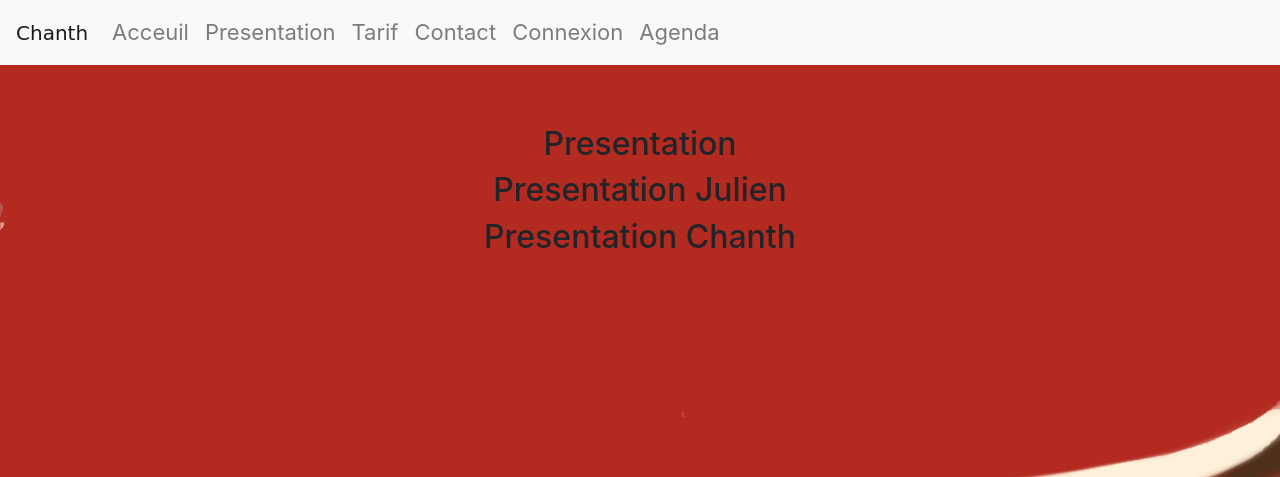
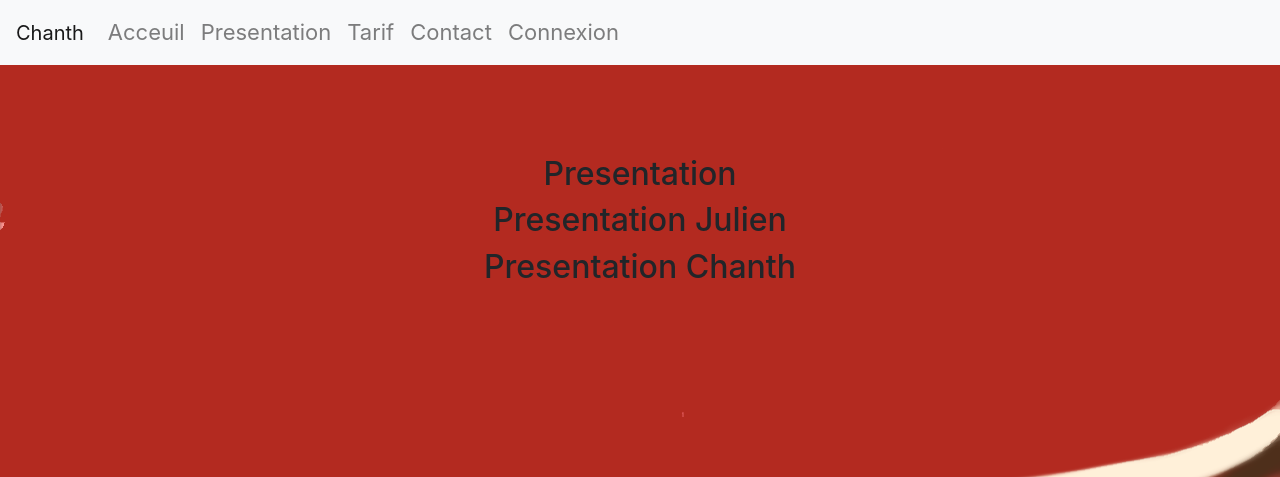
Before and after one commit to mubadara/Projet-auto-ecole-chanth, a Django app: page /about/ in a window 1280 px wide. Shown: the top 477 px of the page. Run offline with Django 5.2, Linux system fonts and the light colour scheme; data that the repository does not hold is empty; some libraries are stand-ins or nearby versions.

Commit message:
final commit

```diff
--- a/mysite/home/templates/pages/about.html
+++ b/mysite/home/templates/pages/about.html
@@ -11,19 +11,19 @@
     </head>
 <body>{% include 'pages/base.html' %}
     {% block content %}
-    <section style="text-align: center;">
+    <section class="container">
        <section>
-        <h2>Presentation</h2>
+        <h2 class="pres">Presentation</h2>
         <div id="main-about"></div>
     </section>
 
     <section>
-        <h2>Presentation Julien</h2>
+        <h2 class="pres">Presentation Julien</h2>
         <div id="about-julien"></div>
     </section>
 
     <section>
-        <h2>Presentation Chanth</h2>
+        <h2 class="pres">Presentation Chanth</h2>
         <div id="about-chanth"></div>
     </section>
     </section>
--- a/mysite/home/templates/pages/base.html
+++ b/mysite/home/templates/pages/base.html
@@ -33,9 +33,11 @@
                 <li class="nav-item">
                     <a class="nav-link" id="connexion" href="{% url 'Chanth:login' %}">Connexion</a>
                 </li>
+                {% if user.is_logged %}
                 <li class="nav-item">
                       <a class="nav-link" href="{% url 'Chanth:user_agenda' %}">Agenda</a>
                   </li>
+                {% endif %}
                   {% if user.is_staff %}
                 <li class="nav-item">
                     <a href="{% url 'admin:index' %}" class="nav-link" target="_blank">Admin</a>
--- a/mysite/home/templates/pages/index.html
+++ b/mysite/home/templates/pages/index.html
@@ -12,9 +12,9 @@
     {% include   'pages/base.html' %}
 
     {% block content %}
-    <div id="content">
-        <h2 style="text-align: center;">Presentation</h2>
-        <p style="text-align: center;">Agreable,bienveillant,l'apprentissage de la conduite ne m'as jamais etais aussi familiere</p>
+    <div>
+        <h2 class="pres">Presentation</h2>
+        <p class="pres">Agreable,bienveillant,l'apprentissage de la conduite ne m'as jamais etais aussi familiere</p>
     </div>
     <div id="map" style="height: 500px; width: 50%;margin-left: 25%;"></div>
     <script src="{% static 'js/map.js' %}" ></script>
--- a/mysite/home/templates/pages/tarif.html
+++ b/mysite/home/templates/pages/tarif.html
@@ -12,7 +12,7 @@
 {% block content %}
 {{ tarifs_json|json_script:"tariff-data" }}
 
- <section id="tariffs-section" style="text-align: center;">
+ <section id="tariffs-section" class="container" style="text-align: center;">
         <h1>Tarifs</h1>
         <div id="tariffs-list"></div>
     </section>
--- a/mysite/home/templates/static/css/home.css
+++ b/mysite/home/templates/static/css/home.css
@@ -37,8 +33,8 @@
     resize: vertical
         /* Allow the user to vertically resize the textarea (not horizontally) */
 }
-#connexion {
-    text-align: right;
+.pres {
+    text-align: center;
 }
 @media (max-width: 575px) {
     body {
--- a/mysite/home/templates/static/css/index.css
+++ b/mysite/home/templates/static/css/index.css
@@ -1,11 +1,4 @@
-#Logo {
-    font-family: Brush Script MT, cursive;
-}
 
 body {
     background-image: url(../img/background.png);
 }
-
-#connexion{
-    text-align: right;
-}
```
Also changed, not shown: other parts of mysite/home/templates/static/css/home.css (+12 -29 lines).
